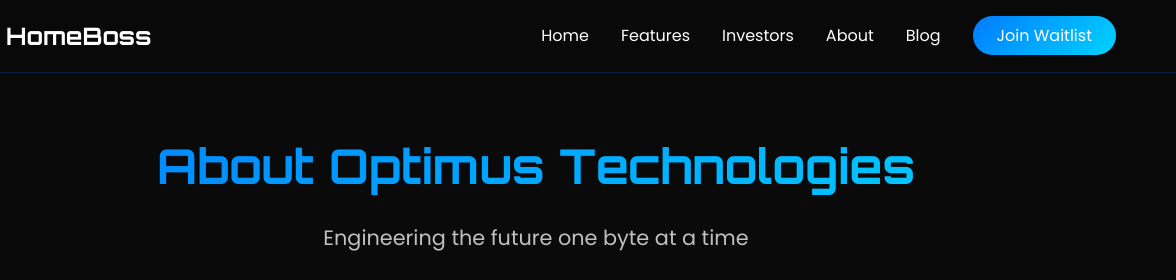
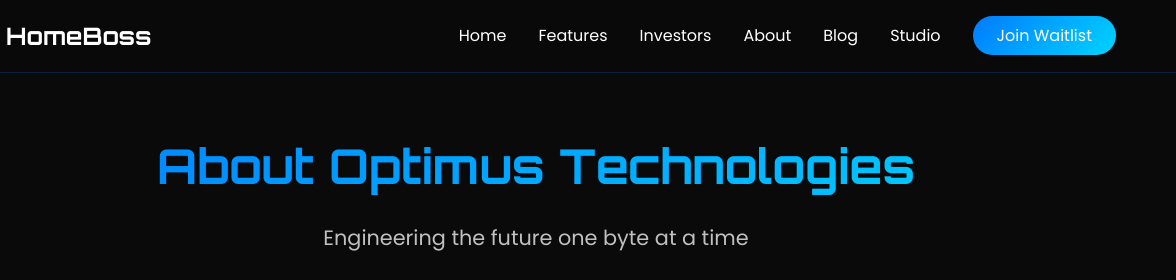
Before and after one commit to OptimusO7/HOMEBOSS_WEBSITE, a website: page public/about.html in a window 1280 px wide. Shown: the top 280 px of the page, 104-1280 px from the left. Drawn offline with Linux system fonts and the light colour scheme.

Commit message:
Update about.html

```diff
--- a/public/about.html
+++ b/public/about.html
@@ -25,6 +25,7 @@
                 <li><a href="index.html#investors">Investors</a></li>
                 <li><a href="about.html">About</a></li>
                 <li><a href="blog.html" class="active">Blog</a></li>
+                <li><a href="studio.html">Studio</a></li>
                 <li><a href="index.html#waitlist" class="btn-nav">Join Waitlist</a></li>
             </ul>
             <div class="menu-toggle" id="mobile-menu">
```
